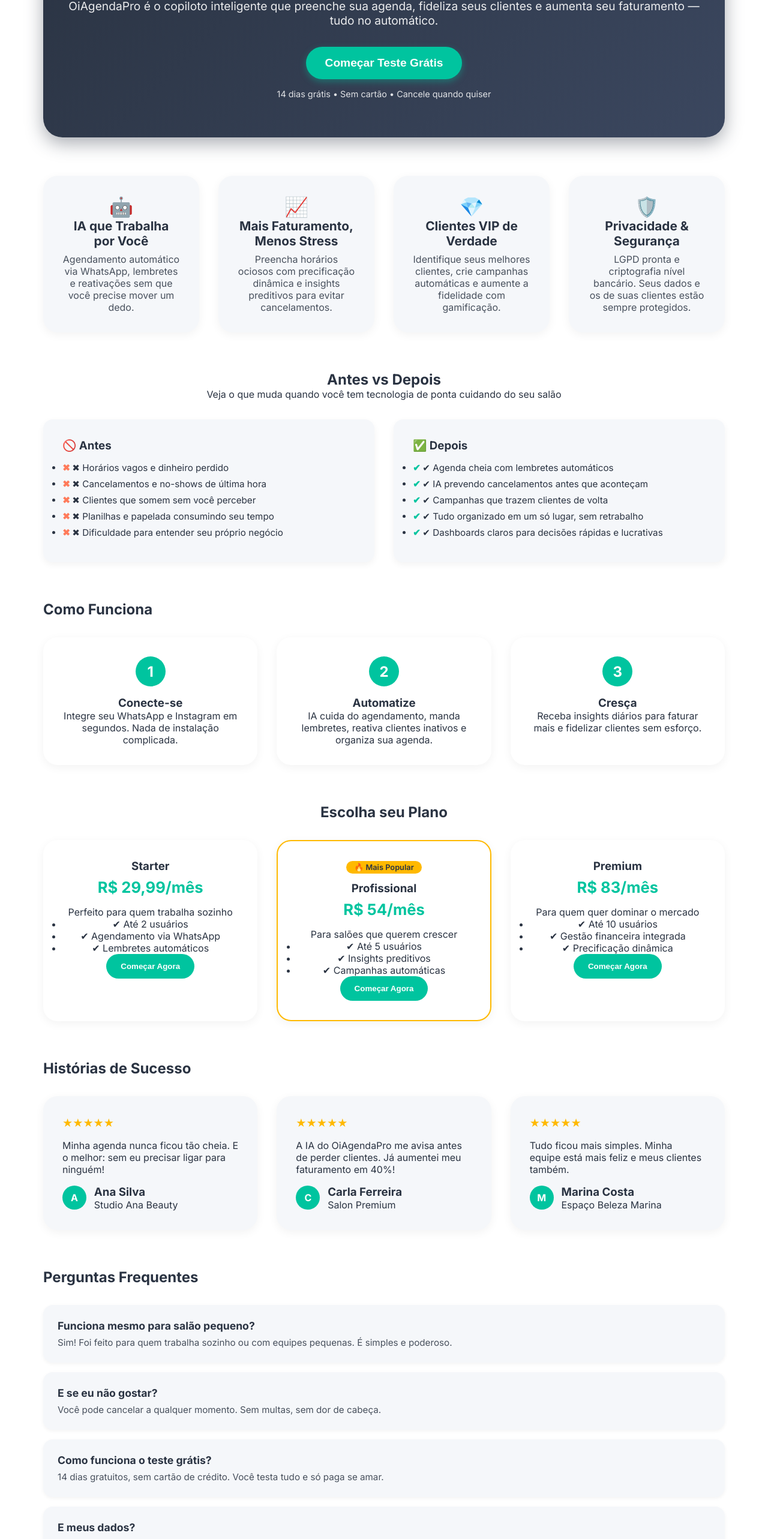
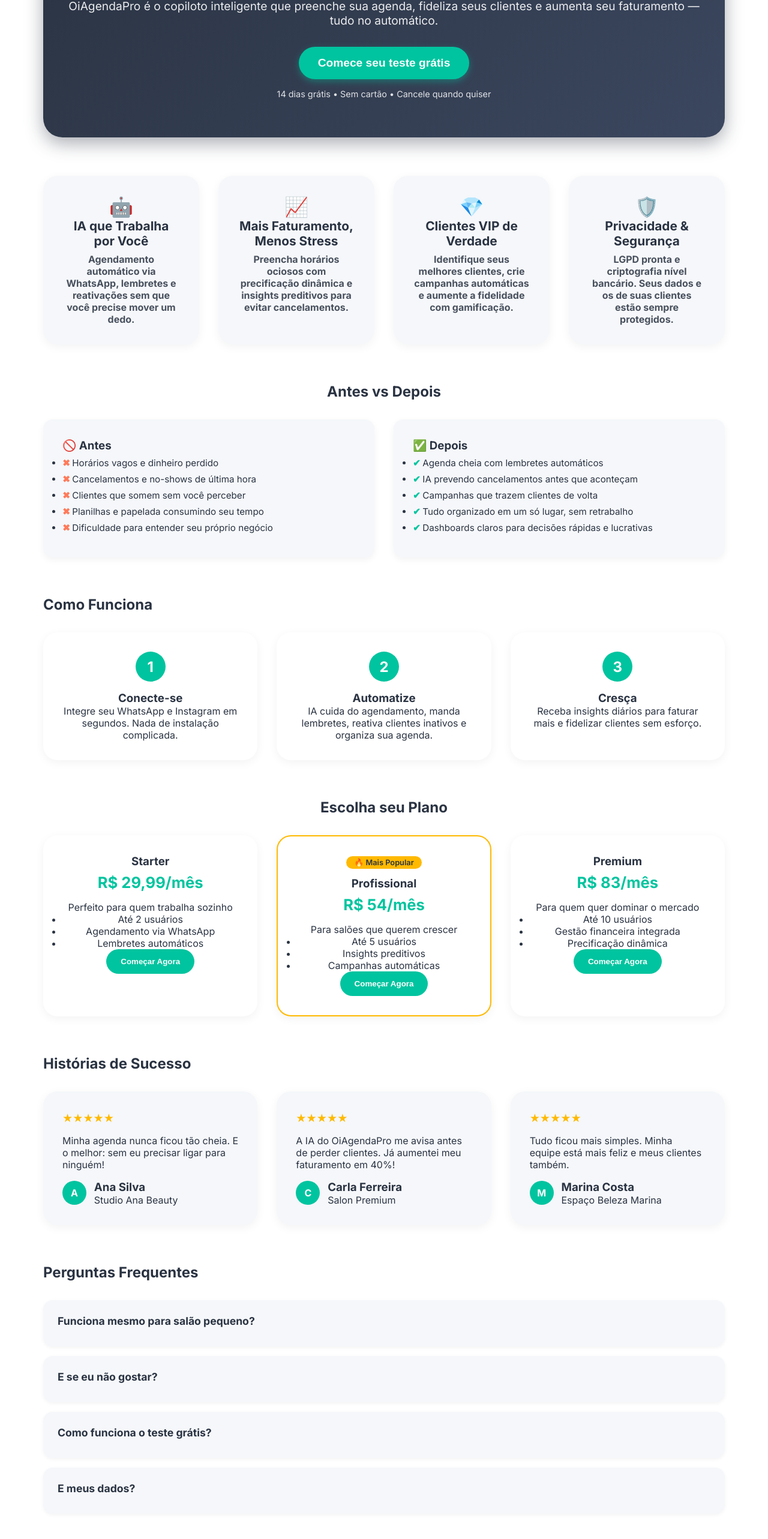
Before and after one commit to Marinamorais/AgendaPro-Front, a Next.js app: page / in a window 1280 px wide. Shown: the part 222-2787 px from the top of the page at 60% size. Built offline with nearby package versions, Linux system fonts and the light colour scheme.

Commit message:
Implement LoginComponent with styled CSS and add smooth scrolling to global styles

```diff
--- a/app/globals.css
+++ b/app/globals.css
@@ -19,3 +19,18 @@
   --color-neutral-light: #F5F7FA;
   --color-text: #2A3342;
 }
+
+html {
+  scroll-behavior: smooth;
+}
+
+a {
+  color: var(--color-primary-accent);
+  text-decoration: none;
+  transition: 0.3s ease;
+}
+
+a:hover {
+  text-decoration: underline;
+  color: #00b28e;
+}
--- a/app/page.js
+++ b/app/page.js
@@ -1,195 +1,142 @@
 "use client";
+import React, { useState, useEffect, useRef } from "react";
 import styles from "./page.module.css";
+import LoginComponent from "./components/LoginComponent/page.jsx";
 
 export default function Home() {
+  // ------------------------
+  // ESTADOS E HOOKS
+  // ------------------------
+  const [darkMode, setDarkMode] = useState(false);
+  const [toast, setToast] = useState(null);
+  const [faqOpen, setFaqOpen] = useState(null);
+
+  const konami = useRef([]);
+  useEffect(() => {
+    const handler = (e) => {
+      konami.current.push(e.key);
+      if (
+        konami.current.join(" ").includes(
+          "ArrowUp ArrowUp ArrowDown ArrowDown ArrowLeft ArrowRight ArrowLeft ArrowRight b a"
+        )
+      ) {
+        triggerConfetti();
+        konami.current = [];
+      }
+      if (konami.current.length > 10) konami.current.shift();
+    };
+    window.addEventListener("keydown", handler);
+    return () => window.removeEventListener("keydown", handler);
+  }, []);
+
+  useEffect(() => {
+    if (toast) {
+      const timer = setTimeout(() => setToast(null), 3500);
+      return () => clearTimeout(timer);
+    }
+  }, [toast]);
+
+  const triggerConfetti = () => {
+    setToast("🎉 Surpresa! Você desbloqueou o modo secreto!");
+    // Se quiser confetti real, pode integrar a biblioteca 'canvas-confetti'
+  };
+
+  const showToast = (msg) => setToast(msg);
+  const toggleFaq = (i) => setFaqOpen(faqOpen === i ? null : i);
+
+  // ------------------------
+  // DADOS
+  // ------------------------
   const cards = [
-    {
-      icon: "🤖",
-      title: "IA que Trabalha por Você",
-      description:
-        "Agendamento automático via WhatsApp, lembretes e reativações sem que você precise mover um dedo.",
-    },
-    {
-      icon: "📈",
-      title: "Mais Faturamento, Menos Stress",
-      description:
-        "Preencha horários ociosos com precificação dinâmica e insights preditivos para evitar cancelamentos.",
-    },
-    {
-      icon: "💎",
-      title: "Clientes VIP de Verdade",
-      description:
-        "Identifique seus melhores clientes, crie campanhas automáticas e aumente a fidelidade com gamificação.",
-    },
-    {
-      icon: "🛡️",
-      title: "Privacidade & Segurança",
-      description:
-        "LGPD pronta e criptografia nível bancário. Seus dados e os de suas clientes estão sempre protegidos.",
-    },
+    { icon: "🤖", title: "IA que Trabalha por Você", description: "Agendamento automático via WhatsApp, lembretes e reativações sem que você precise mover um dedo." },
+    { icon: "📈", title: "Mais Faturamento, Menos Stress", description: "Preencha horários ociosos com precificação dinâmica e insights preditivos para evitar cancelamentos." },
+    { icon: "💎", title: "Clientes VIP de Verdade", description: "Identifique seus melhores clientes, crie campanhas automáticas e aumente a fidelidade com gamificação." },
+    { icon: "🛡️", title: "Privacidade & Segurança", description: "LGPD pronta e criptografia nível bancário. Seus dados e os de suas clientes estão sempre protegidos." },
   ];
 
-  const antes = [
-    "Horários vagos e dinheiro perdido",
-    "Cancelamentos e no-shows de última hora",
-    "Clientes que somem sem você perceber",
-    "Planilhas e papelada consumindo seu tempo",
-    "Dificuldade para entender seu próprio negócio",
-  ];
-
-  const depois = [
-    "Agenda cheia com lembretes automáticos",
-    "IA prevendo cancelamentos antes que aconteçam",
-    "Campanhas que trazem clientes de volta",
-    "Tudo organizado em um só lugar, sem retrabalho",
-    "Dashboards claros para decisões rápidas e lucrativas",
-  ];
+  const antes = ["Horários vagos e dinheiro perdido", "Cancelamentos e no-shows de última hora", "Clientes que somem sem você perceber", "Planilhas e papelada consumindo seu tempo", "Dificuldade para entender seu próprio negócio"];
+  const depois = ["Agenda cheia com lembretes automáticos", "IA prevendo cancelamentos antes que aconteçam", "Campanhas que trazem clientes de volta", "Tudo organizado em um só lugar, sem retrabalho", "Dashboards claros para decisões rápidas e lucrativas"];
 
   const passos = [
-    {
-      number: "1",
-      title: "Conecte-se",
-      description:
-        "Integre seu WhatsApp e Instagram em segundos. Nada de instalação complicada.",
-    },
-    {
-      number: "2",
-      title: "Automatize",
-      description:
-        "IA cuida do agendamento, manda lembretes, reativa clientes inativos e organiza sua agenda.",
-    },
-    {
-      number: "3",
-      title: "Cresça",
-      description:
-        "Receba insights diários para faturar mais e fidelizar clientes sem esforço.",
-    },
+    { number: "1", title: "Conecte-se", description: "Integre seu WhatsApp e Instagram em segundos. Nada de instalação complicada." },
+    { number: "2", title: "Automatize", description: "IA cuida do agendamento, manda lembretes, reativa clientes inativos e organiza sua agenda." },
+    { number: "3", title: "Cresça", description: "Receba insights diários para faturar mais e fidelizar clientes sem esforço." },
   ];
 
   const faqs = [
-    {
-      question: "Funciona mesmo para salão pequeno?",
-      answer:
-        "Sim! Foi feito para quem trabalha sozinho ou com equipes pequenas. É simples e poderoso.",
-    },
-    {
-      question: "E se eu não gostar?",
-      answer:
-        "Você pode cancelar a qualquer momento. Sem multas, sem dor de cabeça.",
-    },
-    {
-      question: "Como funciona o teste grátis?",
-      answer:
-        "14 dias gratuitos, sem cartão de crédito. Você testa tudo e só paga se amar.",
-    },
-    {
-      question: "E meus dados?",
-      answer:
-        "Protegidos! Seguimos a LGPD e usamos criptografia de nível bancário para garantir sua segurança.",
-    },
+    { question: "Funciona mesmo para salão pequeno?", answer: "Sim! Foi feito para quem trabalha sozinho ou com equipes pequenas. É simples e poderoso." },
+    { question: "E se eu não gostar?", answer: "Você pode cancelar a qualquer momento. Sem multas, sem dor de cabeça." },
+    { question: "Como funciona o teste grátis?", answer: "14 dias gratuitos, sem cartão de crédito. Você testa tudo e só paga se amar." },
+    { question: "E meus dados?", answer: "Protegidos! Seguimos a LGPD e usamos criptografia de nível bancário para garantir sua segurança." },
   ];
 
   const plans = [
-    {
-      name: "Starter",
-      price: "R$ 29,99/mês",
-      description: "Perfeito para quem trabalha sozinho",
-      features: ["Até 2 usuários", "Agendamento via WhatsApp", "Lembretes automáticos"],
-    },
-    {
-      name: "Profissional",
-      price: "R$ 54/mês",
-      description: "Para salões que querem crescer",
-      features: ["Até 5 usuários", "Insights preditivos", "Campanhas automáticas"],
-      popular: true,
-    },
-    {
-      name: "Premium",
-      price: "R$ 83/mês",
-      description: "Para quem quer dominar o mercado",
-      features: ["Até 10 usuários", "Gestão financeira integrada", "Precificação dinâmica"],
-    },
+    { name: "Starter", price: "R$ 29,99/mês", description: "Perfeito para quem trabalha sozinho", features: ["Até 2 usuários", "Agendamento via WhatsApp", "Lembretes automáticos"] },
+    { name: "Profissional", price: "R$ 54/mês", description: "Para salões que querem crescer", features: ["Até 5 usuários", "Insights preditivos", "Campanhas automáticas"], popular: true },
+    { name: "Premium", price: "R$ 83/mês", description: "Para quem quer dominar o mercado", features: ["Até 10 usuários", "Gestão financeira integrada", "Precificação dinâmica"] },
   ];
 
   const testimonials = [
-    {
-      name: "Ana Silva",
-      business: "Studio Ana Beauty",
-      feedback:
-        "Minha agenda nunca ficou tão cheia. E o melhor: sem eu precisar ligar para ninguém!",
-      rating: 5,
-      avatar: "A",
-    },
-    {
-      name: "Carla Ferreira",
-      business: "Salon Premium",
-      feedback:
-        "A IA do OiAgendaPro me avisa antes de perder clientes. Já aumentei meu faturamento em 40%!",
-      rating: 5,
-      avatar: "C",
-    },
-    {
-      name: "Marina Costa",
-      business: "Espaço Beleza Marina",
-      feedback:
-        "Tudo ficou mais simples. Minha equipe está mais feliz e meus clientes também.",
-      rating: 5,
-      avatar: "M",
-    },
+    { name: "Ana Silva", business: "Studio Ana Beauty", feedback: "Minha agenda nunca ficou tão cheia. E o melhor: sem eu precisar ligar para ninguém!", rating: 5, avatar: "A" },
+    { name: "Carla Ferreira", business: "Salon Premium", feedback: "A IA do OiAgendaPro me avisa antes de perder clientes. Já aumentei meu faturamento em 40%!", rating: 5, avatar: "C" },
+    { name: "Marina Costa", business: "Espaço Beleza Marina", feedback: "Tudo ficou mais simples. Minha equipe está mais feliz e meus clientes também.", rating: 5, avatar: "M" },
   ];
 
   return (
-    <div className={styles.container}>
+    <div className={`${styles.container}`}>
+
+      {/* Toast */}
+      {toast && <div className={styles.toast}>{toast}</div>}
+
+      {/* Hero */}
       <header className={styles.hero}>
         <h1>Transforme sua Agenda em uma Máquina de Lucro 💰</h1>
-        <p>
-          OiAgendaPro é o copiloto inteligente que preenche sua agenda,
-          fideliza seus clientes e aumenta seu faturamento — tudo no automático.
-        </p>
-        <button className={styles.ctaButton}>Começar Teste Grátis</button>
-        <span className={styles.ctaInfo}>
-          14 dias grátis • Sem cartão • Cancele quando quiser
-        </span>
+        <p>OiAgendaPro é o copiloto inteligente que preenche sua agenda, fideliza seus clientes e aumenta seu faturamento — tudo no automático.</p>
+        <button className={styles.ctaButton}>Comece seu teste grátis</button>
+        <span className={styles.ctaInfo}>14 dias grátis • Sem cartão • Cancele quando quiser</span>
       </header>
 
+      {/* Cards */}
       <div className={styles.cards}>
-        {cards.map((card, index) => (
-          <div key={index} className={styles.card}>
-            <span className={styles.icon}>{card.icon}</span>
-            <h2 className={styles.cardTitle}>{card.title}</h2>
-            <p className={styles.cardDescription}>{card.description}</p>
+        {cards.map((c, i) => (
+          <div key={i} className={styles.card} onClick={() => showToast(`Você clicou em "${c.title}"`)}>
+            <span className={styles.icon}>{c.icon}</span>
+            <h2 className={styles.cardTitle}>{c.title}</h2>
+            <h2 className={styles.cardDescription}>{c.description}</h2>
           </div>
         ))}
       </div>
 
+      {/* Comparison */}
       <section className={styles.comparison}>
         <h2>Antes vs Depois</h2>
-        <p>Veja o que muda quando você tem tecnologia de ponta cuidando do seu salão</p>
         <div className={styles.comparisonGrid}>
           <div className={styles.comparisonCard}>
-            <h3 className={styles.comparisonTitle}>🚫 Antes</h3>
-            <ul>{antes.map((item, i) => <li key={i}>✖ {item}</li>)}</ul>
+            <h3>🚫 Antes</h3>
+            <ul>{antes.map((a, i) => <li key={i}>{a}</li>)}</ul>
           </div>
           <div className={styles.comparisonCard}>
-            <h3 className={styles.comparisonTitle}>✅ Depois</h3>
-            <ul>{depois.map((item, i) => <li key={i}>✔ {item}</li>)}</ul>
+            <h3>✅ Depois</h3>
+            <ul>{depois.map((d, i) => <li key={i}>{d}</li>)}</ul>
           </div>
         </div>
       </section>
 
+      {/* Steps */}
       <section className={styles.steps}>
         <h2>Como Funciona</h2>
         <div className={styles.stepsGrid}>
-          {passos.map((passo, i) => (
+          {passos.map((p, i) => (
             <div key={i} className={styles.stepCard}>
-              <div className={styles.stepNumber}>{passo.number}</div>
-              <h3>{passo.title}</h3>
-              <p>{passo.description}</p>
+              <div className={styles.stepNumber}>{p.number}</div>
+              <h3>{p.title}</h3>
+              <p>{p.description}</p>
             </div>
           ))}
         </div>
       </section>
 
+      {/* Plans */}
       <section className={styles.plans}>
         <h2>Escolha seu Plano</h2>
         <div className={styles.planCards}>
@@ -199,13 +146,14 @@
               <h3>{plan.name}</h3>
               <p className={styles.planPrice}>{plan.price}</p>
               <p>{plan.description}</p>
-              <ul>{plan.features.map((f, idx) => <li key={idx}>✔ {f}</li>)}</ul>
-              <button className={styles.planButton}>Começar Agora</button>
+              <ul>{plan.features.map((f, idx) => <li key={idx}>{f}</li>)}</ul>
+              <button className={styles.planButton} onClick={() => showToast(`Você escolheu o plano ${plan.name}`)}>Começar Agora</button>
             </div>
           ))}
         </div>
       </section>
 
+      {/* Testimonials */}
       <section className={styles.testimonials}>
         <h2>Histórias de Sucesso</h2>
         <div className={styles.testimonialCards}>
@@ -215,33 +163,25 @@
               <p>{t.feedback}</p>
               <div className={styles.clientInfo}>
                 <span className={styles.avatar}>{t.avatar}</span>
-                <div>
-                  <h3>{t.name}</h3>
-                  <p>{t.business}</p>
-                </div>
+                <div><h3>{t.name}</h3><p>{t.business}</p></div>
               </div>
             </div>
           ))}
         </div>
       </section>
 
+      {/* FAQ */}
       <section className={styles.faq}>
         <h2>Perguntas Frequentes</h2>
         <div className={styles.faqList}>
           {faqs.map((f, i) => (
-            <div key={i} className={styles.faqItem}>
+            <div key={i} className={styles.faqItem} onClick={() => toggleFaq(i)}>
               <h3>{f.question}</h3>
-              <p>{f.answer}</p>
+              {faqOpen === i && <p>{f.answer}</p>}
             </div>
           ))}
         </div>
       </section>
-
-      <footer className={styles.finalCta}>
-        <h2>Chegou a hora de lotar sua agenda com inteligência</h2>
-        <button className={styles.ultimaButton}>Teste grátis agora</button>
-        <span className={styles.ultimaInfo}>14 dias grátis • Sem cartão • Cancele quando quiser</span>
-      </footer>
     </div>
   );
 }
--- a/package.json
+++ b/package.json
@@ -9,6 +9,7 @@
   },
   "dependencies": {
     "axios": "^1.11.0",
+    "framer-motion": "^12.23.12",
     "next": "15.5.2",
     "react": "19.1.0",
     "react-dom": "19.1.0"
```
Also changed, not shown: app/components/LoginComponent/LoginComponent.module.css (added, +88 -0 lines), app/components/LoginComponent/page.jsx (+75 -0 lines), app/components/LoginComponent/LoginComponent.css (deleted), 1 other file (tests, documents, lock files or other folders).
